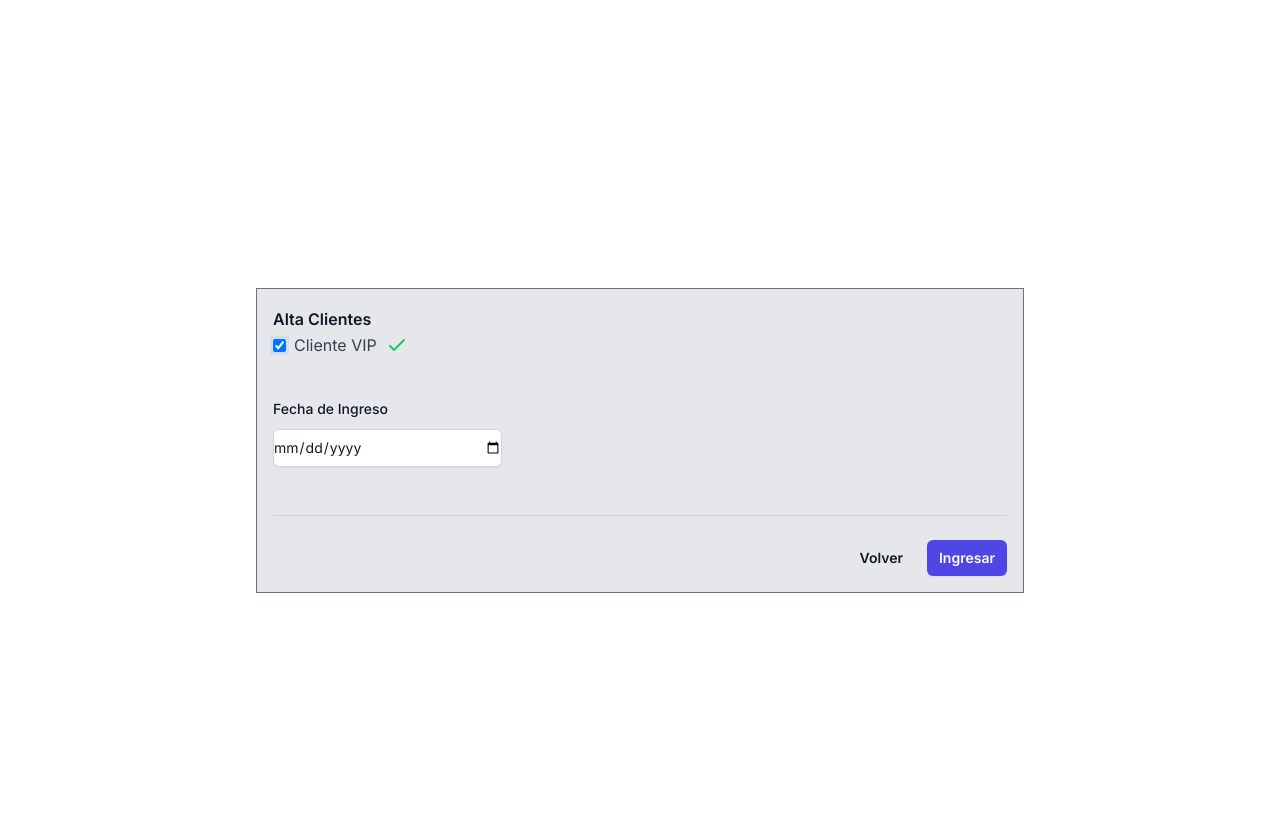
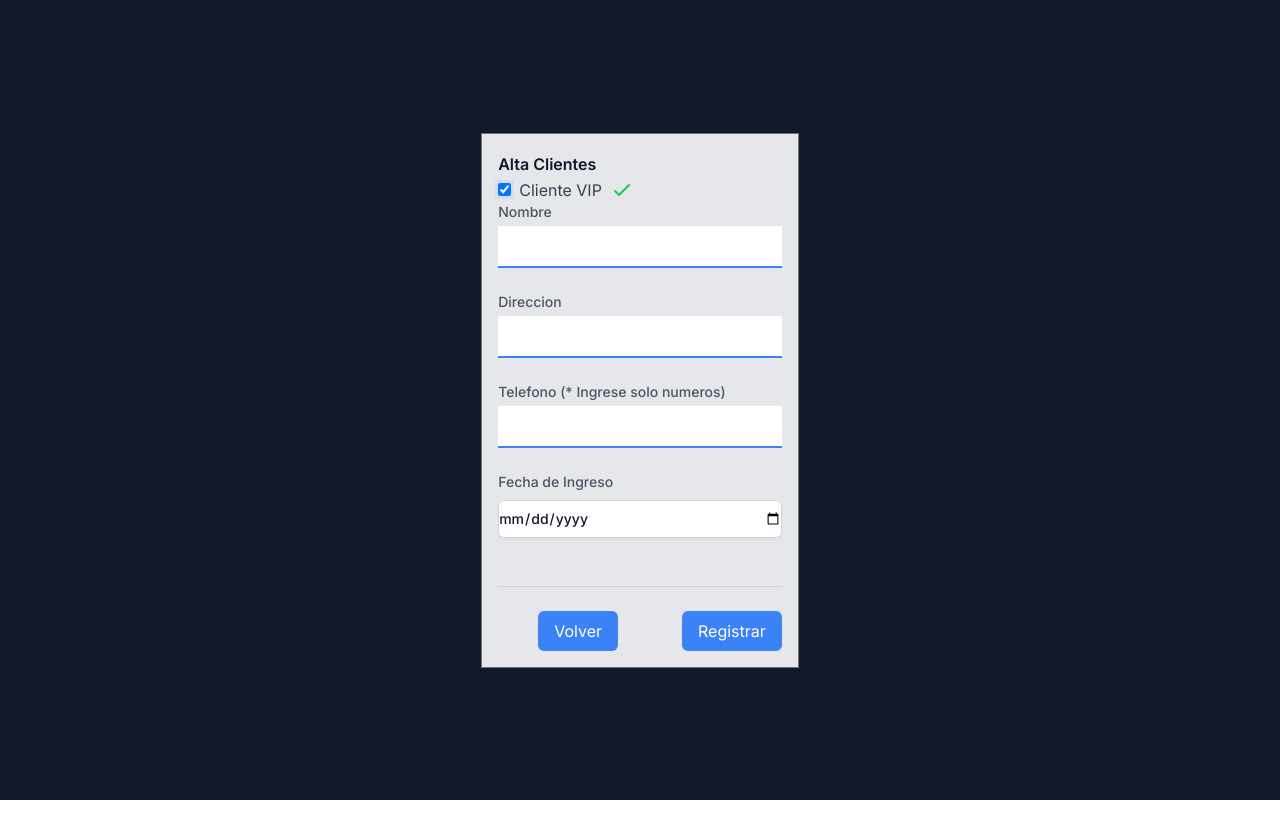
Before and after one commit to GuyaSuna/FrontDDA, a Next.js app: page /Clientes in a window 1280 px wide. Both pictures are taken after a click on the checkbox "Cliente VIP". Shown: the top 838 px of the page. After the commit the page ends 800 px from the top, so only its background shows below. Built offline with nearby package versions, Linux system fonts and the light colour scheme.

Commit message:
Clientes y Volver
Clientes y Volver
Botones

```diff
--- a/app/Clientes/page.jsx
+++ b/app/Clientes/page.jsx
@@ -1,14 +1,38 @@
 "use client";
 import React, { useState } from "react";
+import { useRouter } from "next/navigation";
+import LoginPage from "../LogIn/page";
 
 const clientes = () => {
+  const router = useRouter();
+
+  const [clientName, setClientName] = useState("");
   const [esVip, setEsVip] = useState(false);
+  const [clientDirection, setClientDirection] = useState("");
+  const [clientPhone, setClientPhone] = useState("");
+  const [clientDate, setClientDate] = useState("");
+
+  const handleClientNameChange = (e) => {
+    setClientName(e.target.value);
+  };
+  const handleClientDirectionChange = (e) => {
+    setClientDirection(e.target.value);
+  };
+
+  const handleClientPhoneChange = (e) => {
+    setClientPhone(e.target.value);
+  };
+
+  const handleClientDateChange = (e) => {
+    setClientDate(e.target.value);
+  };
 
   const handleCheckboxChange = (event) => {
     setEsVip(event.target.checked);
   };
 
   return (
+    <main className="h-screen flex items-center justify-center bg-gray-900">
       <form className="mx-auto max-w-md sm:max-w-lg md:max-w-xl lg:max-w-2xl xl:max-w-3xl border p-4 border-gray-500 bg-gray-200 m-72">
         <div className="space-y-12">
           <div className="border-b border-gray-900/10 pb-12">
@@ -41,20 +65,70 @@ const clientes = () => {
                 />
               </svg>
             </div>
+            <div className="mb-6">
+              <label
+                htmlFor="username"
+                className="block text-sm font-medium text-gray-600"
+              >
+                Nombre
+              </label>
+              <input
+                type="text"
+                id="clientName"
+                name="clientName"
+                value={clientName}
+                onChange={handleClientNameChange}
+                className="mt-1 p-2 w-full border-b-2 border-blue-500 focus:outline-none focus:border-blue-700"
+              />
+            </div>
+            <div className="mb-6">
+              <label
+                htmlFor="username"
+                className="block text-sm font-medium text-gray-600"
+              >
+                Direccion
+              </label>
+              <input
+                type="text"
+                id="clientDirection"
+                name="clientDirection"
+                value={clientDirection}
+                onChange={handleClientDirectionChange}
+                className="mt-1 p-2 w-full border-b-2 border-blue-500 focus:outline-none focus:border-blue-700"
+              />
+            </div>
+            <div className="mb-6">
+              <label
+                htmlFor="username"
+                className="block text-sm font-medium text-gray-600"
+              >
+                Telefono (* Ingrese solo numeros)
+              </label>
+              <input
+                type="number"
+                id="clientPhone"
+                name="clientPhone"
+                value={clientPhone}
+                onChange={handleClientPhoneChange}
+                className="mt-1 p-2 w-full border-b-2 border-blue-500 focus:outline-none focus:border-blue-700"
+              />
+            </div>
             {esVip && (
-            <div className="mt-10 grid grid-cols-1 gap-x-6 gap-y-8 sm:grid-cols-6">
+              <div className="block text-sm font-medium text-gray-600">
                 <div className="sm:col-span-2">
                   <label
                     htmlFor="region"
-                  className="block text-sm font-medium leading-6 text-gray-900"
+                    className="block text-sm font-medium text-gray-600"
                   >
                     Fecha de Ingreso
                   </label>
                   <div className="mt-2">
                     <input
                       type="date"
-                    name="date"
-                    id="region"
+                      id="clientDate"
+                      name="clientDate"
+                      value={clientDate}
+                      onChange={handleClientDateChange}
                       autoComplete="address-level1"
                       className="block w-full rounded-md border-0 py-1.5 text-gray-900 shadow-sm ring-1 ring-inset ring-gray-300 placeholder:text-gray-400 focus:ring-2 focus:ring-inset focus:ring-indigo-600 sm:text-sm sm:leading-6"
                     />
@@ -67,18 +141,20 @@ const clientes = () => {
         <div className="mt-6 flex items-center justify-end gap-x-6">
           <button
             type="button"
-          className="text-sm font-semibold leading-6 text-gray-900"
+            className="bg-blue-500 ml-10 text-white py-2 px-4 rounded-md hover:bg-blue-600 focus:outline-none focus:shadow-outline-blue"
+            onClick={() => router.push("/LogIn")}
           >
             Volver
           </button>
           <button
-          type="submit"
-          className="rounded-md bg-indigo-600 px-3 py-2 text-sm font-semibold text-white shadow-sm hover:bg-indigo-500 focus-visible:outline focus-visible:outline-2 focus-visible:outline-offset-2 focus-visible:outline-indigo-600"
+            type="button"
+            className="bg-blue-500 ml-10 text-white py-2 px-4 rounded-md hover:bg-blue-600 focus:outline-none focus:shadow-outline-blue"
           >
-          Ingresar
+            Registrar
           </button>
         </div>
       </form>
+    </main>
   );
 };
 
--- a/app/LogIn/page.jsx
+++ b/app/LogIn/page.jsx
@@ -85,7 +85,7 @@ function LoginPage() {
           <button
             type="button"
             className="bg-blue-500 ml-10 text-white py-2 px-4 rounded-md hover:bg-blue-600 focus:outline-none focus:shadow-outline-blue"
-            onClick={() => router.push("/registro")}
+            onClick={() => router.push("/Clientes")}
           >
             Registrarse
           </button>
```
Lines whose indentation alone changed are shown as unchanged.
